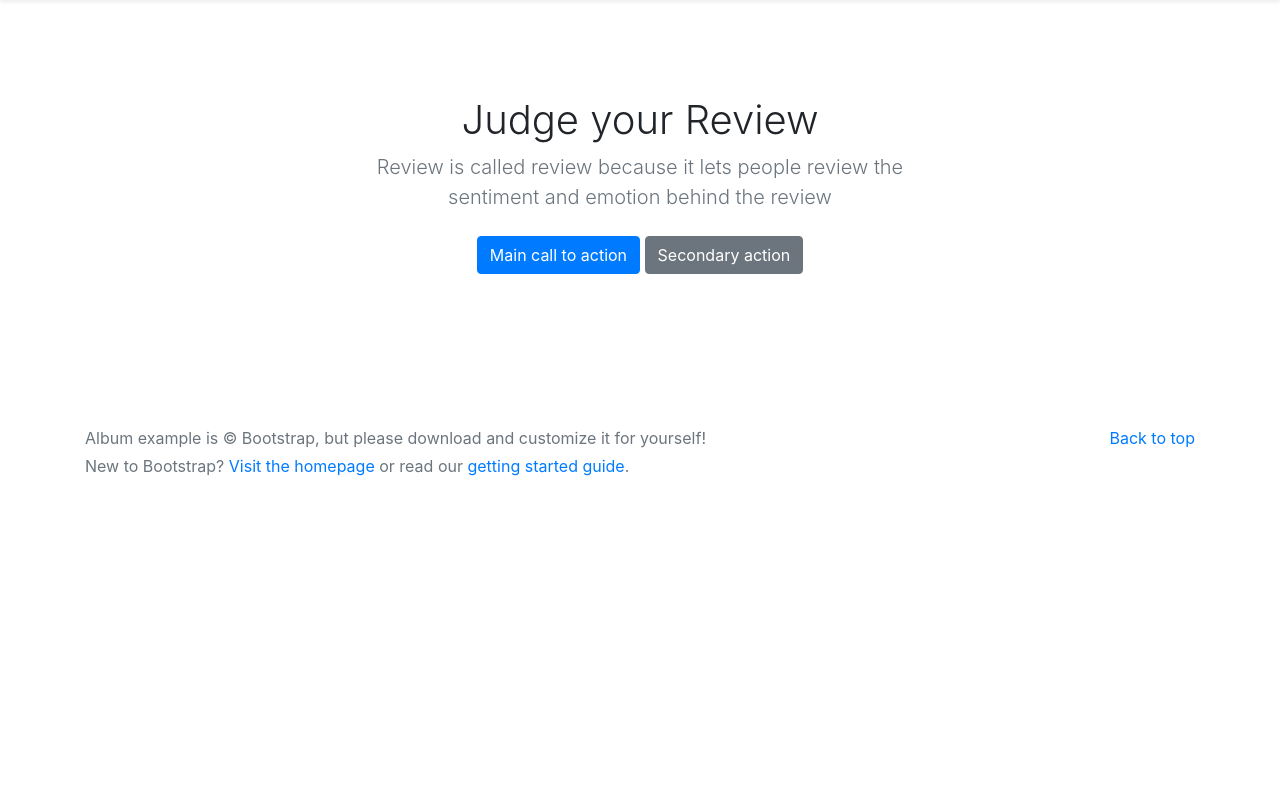
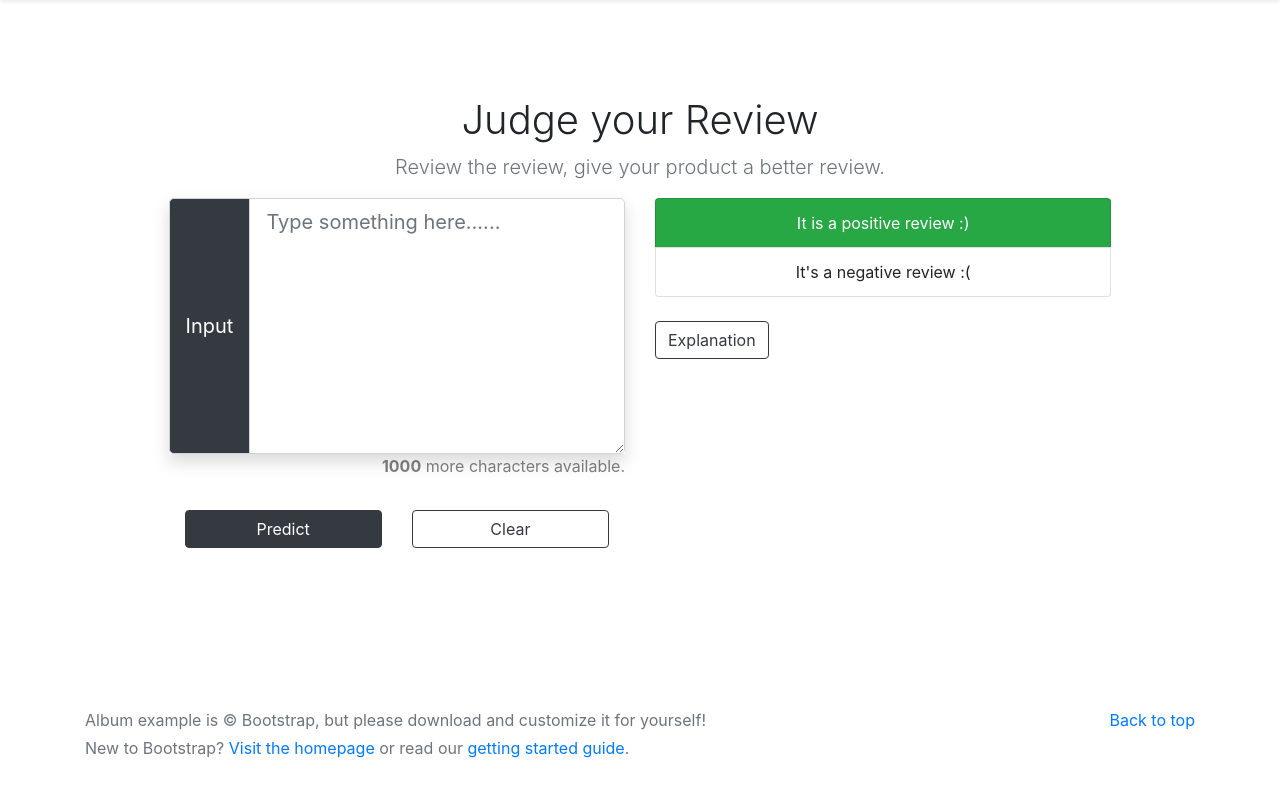
Before and after one commit to FrBernkastel/Explainable-Text-Classifier, a Django app: page /classifier/ in a window 1280 px wide. Shown: the part 56-868 px from the top of the page. Before the commit the page ends 532 px from the top, so only its background shows below. Run offline with Django 3.2, Linux system fonts and the light colour scheme; some libraries are stand-ins or nearby versions.

Commit message:
Django: create a basic UI components for our application

```diff
--- /dev/null
+++ b/textClassifier/static/textClassifier/style.css
@@ -0,0 +1,33 @@
+.jumbotron {
+  padding-top: 3rem;
+  padding-bottom: 3rem;
+  margin-bottom: 0;
+  background-color: #fff;
+}
+@media (min-width: 768px) {
+  .jumbotron {
+    padding-top: 6rem;
+    padding-bottom: 6rem;
+  }
+}
+
+.jumbotron p:last-child {
+  margin-bottom: 0;
+}
+
+.jumbotron-heading {
+  font-weight: 300;
+}
+
+.jumbotron .container {
+  max-width: 80%;
+}
+
+footer {
+  padding-top: 3rem;
+  padding-bottom: 3rem;
+}
+
+footer p {
+  margin-bottom: .25rem;
+}
--- a/textClassifier/templates/classifier/index.html
+++ b/textClassifier/templates/classifier/index.html
@@ -1,3 +1,5 @@
+
+{% load staticfiles %}
 <!DOCTYPE html>
 <!-- saved from url=(0049)https://getbootstrap.com/docs/4.3/examples/album/ -->
 <html lang="en" class="gr__getbootstrap_com">
@@ -33,7 +35,7 @@
       }
     </style>
     <!-- Custom styles for this template -->
-    <link href="./resources/album.css" rel="stylesheet">
+    <link href="{% static 'textClassifier/style.css' %}" rel="stylesheet">
   </head>
 
 
@@ -45,7 +47,7 @@
       <div class="row">
         <div class="col-sm-8 col-md-7 py-4">
           <h4 class="text-white">About</h4>
-          <p class="text-muted">The web application is a supreme present to the course CSE256 - Statistical Natural Language Processing. Life should be convenient and </p>
+          <p class="text-muted">The web application is a supreme present to the course CSE256 - Statistical Natural Language Processing. Life should be convenient. We create this application for either  course credits or the human beings. </p>
         </div>
         <div class="col-sm-4 offset-md-1 py-4">
           <h4 class="text-white">Contact</h4>
@@ -71,16 +73,52 @@
   </div>
 </header>
 
-<main role="main">
+<main role="main" class = "bd-content" >
 
   <section class="jumbotron text-center">
     <div class="container">
       <h1 class="jumbotron-heading">Judge your Review</h1>
-      <p class="lead text-muted">Review is called review because it lets people review the sentiment and emotion behind the review</p>
+      <p class="lead text-muted">Review the review, give your product a better review.</p>
       <p>
-        <a href="https://getbootstrap.com/docs/4.3/examples/album/#" class="btn btn-primary my-2">Main call to action</a>
-        <a href="https://getbootstrap.com/docs/4.3/examples/album/#" class="btn btn-secondary my-2">Secondary action</a>
+
       </p>
+      <div class="row">
+        <div class = "col-sm-6">
+          <div class="input-group input-group-lg shadow">
+            <div class="input-group-prepend">
+              <span class="input-group-text bg-dark text-white">Input</span>
+            </div>
+            <textarea onKeyPress="return charLimit(this)" placeholder="Type something here......" onKeyUp="return characterCount(this)"  rows="8" class="form-control" aria-label="With textarea" id="inputText"></textarea>
+
+          </div>
+          <p class="text-right text-black-50"><strong><span id="charCount">1000</span></strong> more characters available.</p>
+          <div class="row p-sm-3">
+            <div class="col-sm-6 text-left ">
+              <button type="button" class="btn btn-dark btn-block">Predict</button>
+            </div>
+            <div class="col-sm-6 text-right">
+              <button type="button" class="btn btn-outline-dark btn-block">Clear</button>
+            </div>
+          </div>
+
+        </div>
+
+        <div class = "col-sm-6">
+          <ul class="list-group">
+              <li class="list-group-item bg-success text-white">It is a positive review :)</li>
+              <li class="list-group-item">It's a negative review :(</li>
+          </ul>
+          <p class="text-left pt-sm-4">
+            <a class="btn btn-outline-dark" data-toggle="collapse" href="#collapseExample" role="button" aria-expanded="false" aria-controls="collapseExample">
+              Explanation
+            </a>
+            <div class="collapse" id="collapseExample">
+              <div class="card card-body">
+                Anim pariatur cliche reprehenderit, enim eiusmod high life accusamus terry richardson ad squid. Nihil anim keffiyeh helvetica, craft beer labore wes anderson cred nesciunt sapiente ea proident.
+              </div>
+            </div>
+          </p>
+        </div>
     </div>
   </section>
 
@@ -101,6 +139,28 @@
 <script src="https://cdnjs.cloudflare.com/ajax/libs/popper.js/1.14.7/umd/popper.min.js" integrity="sha384-UO2eT0CpHqdSJQ6hJty5KVphtPhzWj9WO1clHTMGa3JDZwrnQq4sF86dIHNDz0W1" crossorigin="anonymous"></script>
 <script src="https://stackpath.bootstrapcdn.com/bootstrap/4.3.1/js/bootstrap.min.js" integrity="sha384-JjSmVgyd0p3pXB1rRibZUAYoIIy6OrQ6VrjIEaFf/nJGzIxFDsf4x0xIM+B07jRM" crossorigin="anonymous"></script>
 
+<script>
+$('#inputText').each(function () {
+  this.setAttribute('style', 'height:' + (this.scrollHeight) + 'px;overflow-y:hidden;');
+}).on('input', function () {
+  this.style.height = 'auto';
+  this.style.height = (this.scrollHeight) + 'px';
+});
+
+var maxLength=1000;
+function charLimit(el) {
+    if (el.value.length > maxLength) return false;
+    return true;
+}
+function characterCount(el) {
+    var charCount = document.getElementById('charCount');
+    if (el.value.length > maxLength) el.value = el.value.substring(0,maxLength);
+    if (charCount) charCount.innerHTML = maxLength - el.value.length;
+    return true;
+}
+
+</script>
+
 </body>
 
 </html>
```
Also changed, not shown: textClassifier/templates/classifier/style.css (added, +33 -0 lines).
